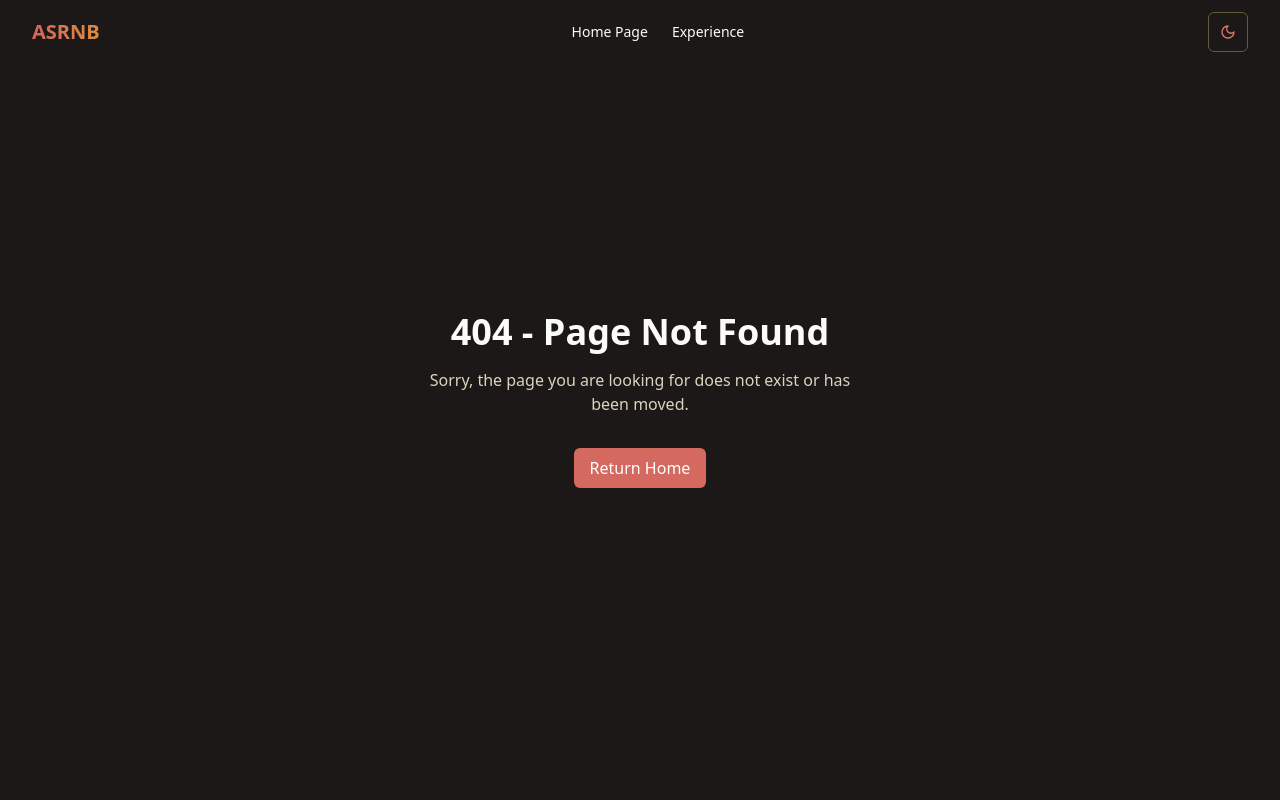
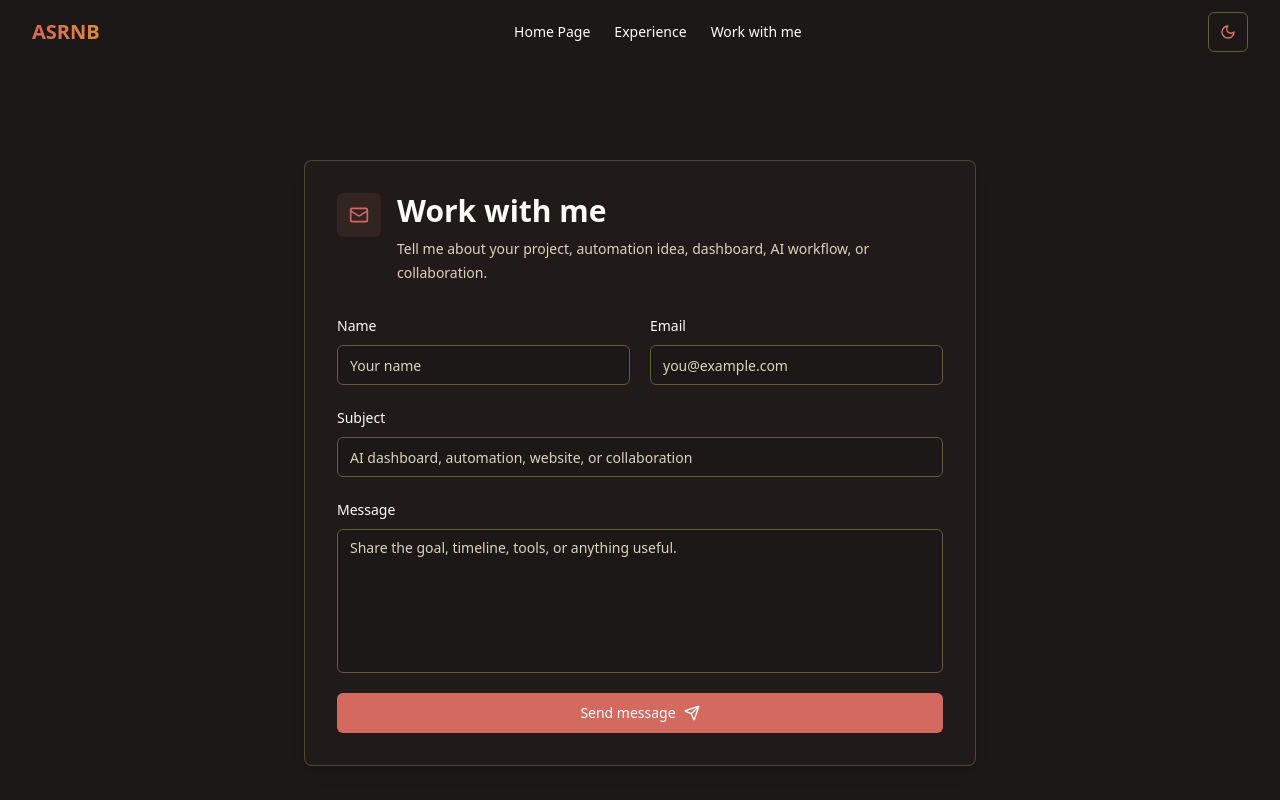
Before and after one commit to asrnb/portfolio, a Next.js app: page /work-with-me in a window 1280 px wide. Before the commit this address had no page. Shown: the top 800 px of the page. Built offline with nearby package versions, Linux system fonts and the light colour scheme.

Commit message:
Add work with me contact page

```diff
--- /dev/null
+++ b/app/api/contact/route.ts
@@ -0,0 +1,66 @@
+import { NextResponse } from "next/server"
+import { z } from "zod"
+
+const contactSchema = z.object({
+  name: z.string().min(2).max(120),
+  email: z.string().email().max(180),
+  subject: z.string().min(5).max(160),
+  message: z.string().min(10).max(4000),
+})
+
+const contactEmail = "aprilsuarnaba5@gmail.com"
+
+export async function POST(request: Request) {
+  const payload = await request.json().catch(() => null)
+  const parsed = contactSchema.safeParse(payload)
+
+  if (!parsed.success) {
+    return NextResponse.json({ error: "Please complete the form with valid details." }, { status: 400 })
+  }
+
+  const apiKey = process.env.RESEND_API_KEY
+
+  if (!apiKey) {
+    return NextResponse.json(
+      {
+        error:
+          "Email sending is not configured yet. Add RESEND_API_KEY in Vercel to send messages automatically.",
+      },
+      { status: 503 },
+    )
+  }
+
+  const { name, email, subject, message } = parsed.data
+  const fromEmail = process.env.CONTACT_FROM_EMAIL || "Portfolio Contact <onboarding@resend.dev>"
+  const toEmail = process.env.CONTACT_TO_EMAIL || contactEmail
+
+  const response = await fetch("https://api.resend.com/emails", {
+    method: "POST",
+    headers: {
+      Authorization: `Bearer ${apiKey}`,
+      "Content-Type": "application/json",
+    },
+    body: JSON.stringify({
+      from: fromEmail,
+      to: [toEmail],
+      reply_to: email,
+      subject: `Portfolio inquiry: ${subject}`,
+      text: [
+        `Name: ${name}`,
+        `Email: ${email}`,
+        `Subject: ${subject}`,
+        "",
+        message,
+      ].join("\n"),
+    }),
+  })
+
+  if (!response.ok) {
+    return NextResponse.json(
+      { error: "The email provider could not send the message right now." },
+      { status: 502 },
+    )
+  }
+
+  return NextResponse.json({ ok: true })
+}
--- /dev/null
+++ b/app/work-with-me/page.tsx
@@ -0,0 +1,21 @@
+import type { Metadata } from "next"
+import Footer from "@/components/footer"
+import ScrollProgress from "@/components/scroll-progress"
+import WorkWithMeForm from "@/components/work-with-me-form"
+
+export const metadata: Metadata = {
+  title: "Work with me | April Suarnaba",
+  description: "Send a project or collaboration inquiry to April Suarnaba.",
+}
+
+export default function WorkWithMePage() {
+  return (
+    <main className="min-h-screen bg-background pt-16">
+      <ScrollProgress />
+      <section className="container mx-auto px-4 py-16 md:py-24">
+        <WorkWithMeForm />
+      </section>
+      <Footer />
+    </main>
+  )
+}
--- a/components/responsive-header.tsx
+++ b/components/responsive-header.tsx
@@ -29,6 +29,7 @@ export default function ResponsiveHeader() {
   const navItems = [
     { name: "Home Page", href: "/" },
     { name: "Experience", href: "/work" },
+    { name: "Work with me", href: "/work-with-me" },
   ]
 
   // If not mounted yet, render a simpler version to avoid hydration issues
--- /dev/null
+++ b/components/work-with-me-form.tsx
@@ -0,0 +1,164 @@
+"use client"
+
+import { useState } from "react"
+import { z } from "zod"
+import { zodResolver } from "@hookform/resolvers/zod"
+import { useForm } from "react-hook-form"
+import { CheckCircle2, Mail, Send } from "lucide-react"
+import { Button } from "@/components/ui/button"
+import { Card, CardContent } from "@/components/ui/card"
+import { Form, FormControl, FormField, FormItem, FormLabel, FormMessage } from "@/components/ui/form"
+import { Input } from "@/components/ui/input"
+import { Textarea } from "@/components/ui/textarea"
+
+const formSchema = z.object({
+  name: z.string().min(2, "Please enter your name."),
+  email: z.string().email("Please enter a valid email."),
+  subject: z.string().min(5, "Please add a short subject."),
+  message: z.string().min(10, "Please share a little more detail."),
+})
+
+type FormValues = z.infer<typeof formSchema>
+
+export default function WorkWithMeForm() {
+  const [status, setStatus] = useState<"idle" | "sending" | "sent" | "error">("idle")
+  const [statusMessage, setStatusMessage] = useState("")
+
+  const form = useForm<FormValues>({
+    resolver: zodResolver(formSchema),
+    defaultValues: {
+      name: "",
+      email: "",
+      subject: "",
+      message: "",
+    },
+  })
+
+  async function onSubmit(values: FormValues) {
+    setStatus("sending")
+    setStatusMessage("")
+
+    const response = await fetch("/api/contact", {
+      method: "POST",
+      headers: { "Content-Type": "application/json" },
+      body: JSON.stringify(values),
+    })
+
+    if (!response.ok) {
+      const data = await response.json().catch(() => null)
+      setStatus("error")
+      setStatusMessage(data?.error || "Something went wrong. Please email me directly instead.")
+      return
+    }
+
+    setStatus("sent")
+    setStatusMessage("Thank you. Your message was sent to April's inbox.")
+    form.reset()
+  }
+
+  return (
+    <Card className="mx-auto max-w-2xl border-border/70 bg-card/80 shadow-lg">
+      <CardContent className="p-6 sm:p-8">
+        <div className="mb-7 flex items-start gap-4">
+          <div className="flex h-11 w-11 shrink-0 items-center justify-center rounded-md bg-primary/10 text-primary">
+            <Mail className="h-5 w-5" />
+          </div>
+          <div>
+            <h1 className="text-3xl font-bold tracking-normal">Work with me</h1>
+            <p className="mt-2 text-sm leading-6 text-muted-foreground">
+              Tell me about your project, automation idea, dashboard, AI workflow, or collaboration.
+            </p>
+          </div>
+        </div>
+
+        {status === "sent" ? (
+          <div className="rounded-lg border border-green-500/30 bg-green-500/10 p-6 text-center">
+            <CheckCircle2 className="mx-auto mb-3 h-10 w-10 text-green-500" />
+            <p className="font-semibold">Message sent</p>
+            <p className="mt-2 text-sm text-muted-foreground">{statusMessage}</p>
+            <Button className="mt-5" variant="outline" onClick={() => setStatus("idle")}>
+              Send another message
+            </Button>
+          </div>
+        ) : (
+          <Form {...form}>
+            <form onSubmit={form.handleSubmit(onSubmit)} className="space-y-5">
+              <div className="grid gap-5 sm:grid-cols-2">
+                <FormField
+                  control={form.control}
+                  name="name"
+                  render={({ field }) => (
+                    <FormItem>
+                      <FormLabel>Name</FormLabel>
+                      <FormControl>
+                        <Input placeholder="Your name" {...field} />
+                      </FormControl>
+                      <FormMessage />
+                    </FormItem>
+                  )}
+                />
+
+                <FormField
+                  control={form.control}
+                  name="email"
+                  render={({ field }) => (
+                    <FormItem>
+                      <FormLabel>Email</FormLabel>
+                      <FormControl>
+                        <Input placeholder="you@example.com" {...field} />
+                      </FormControl>
+                      <FormMessage />
+                    </FormItem>
+                  )}
+                />
+              </div>
+
+              <FormField
+                control={form.control}
+                name="subject"
+                render={({ field }) => (
+                  <FormItem>
+                    <FormLabel>Subject</FormLabel>
+                    <FormControl>
+                      <Input placeholder="AI dashboard, automation, website, or collaboration" {...field} />
+                    </FormControl>
+                    <FormMessage />
+                  </FormItem>
+                )}
+              />
+
+              <FormField
+                control={form.control}
+                name="message"
+                render={({ field }) => (
+                  <FormItem>
+                    <FormLabel>Message</FormLabel>
+                    <FormControl>
+                      <Textarea
+                        placeholder="Share the goal, timeline, tools, or anything useful."
+                        className="min-h-36 resize-none"
+                        {...field}
+                      />
+                    </FormControl>
+                    <FormMessage />
+                  </FormItem>
+                )}
+              />
+
+              {status === "error" && (
+                <div className="rounded-md border border-destructive/30 bg-destructive/10 p-3 text-sm text-destructive">
+                  {statusMessage}
+                </div>
+              )}
+
+              <Button type="submit" className="w-full gap-2" disabled={status === "sending"}>
+                {status === "sending" ? "Sending..." : "Send message"}
+                <Send className="h-4 w-4" />
+              </Button>
+            </form>
+          </Form>
+        )}
+      </CardContent>
+    </Card>
+  )
+}
```
